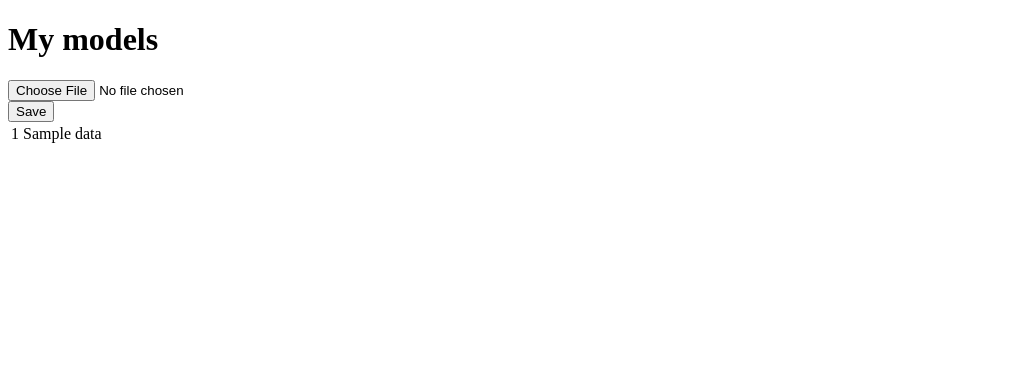
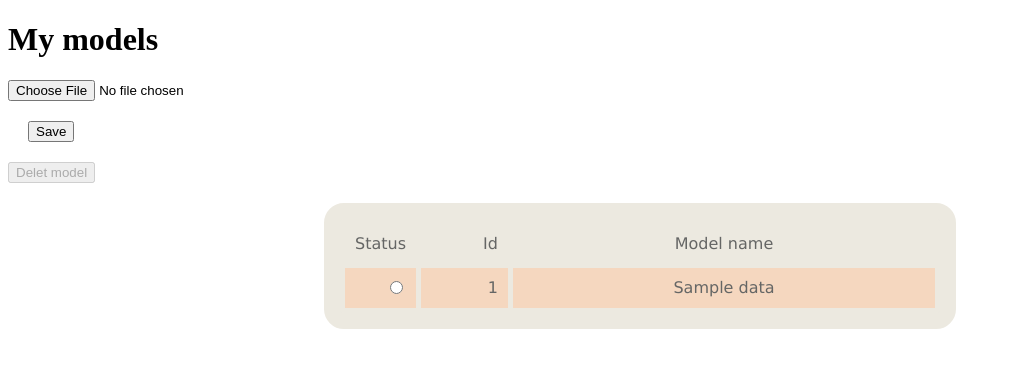
Before and after one commit to Siusarna/Site_for_render_obj_format, a Node server app: template views/modelsPage/modelsPage.ejs in a window 1280 px wide. Shown: the top 368 px of the page, without its empty margins (0-1011 px from the left). Run offline with Node 20, Linux system fonts and the light colour scheme; the template is opened without the code that fills it: most values are stand-ins (such as "Sample title", 1, 10 or a date in 2020); some libraries are stand-ins or nearby versions.

Commit message:
Add working delete model and fix bug with redirect

```diff
--- /dev/null
+++ b/public/css/modelPage.css
@@ -0,0 +1,45 @@
+.butSave {
+  margin: 20px;
+}
+
+.table {
+  font-family: 'Lucida Sans Unicode', 'Lucida Grande', Sans-Serif;
+  text-align: left;
+  border-collapse: separate;
+  border-spacing: 5px;
+  background: #ece9e0;
+  color: #656665;
+  border: 16px solid #ece9e0;
+  border-radius: 20px;
+  width: 50%;
+  margin: 20px auto;
+}
+
+.table tr {
+  display: table-row;
+  vertical-align: inherit;
+  border-color: inherit;
+}
+
+.table td {
+  background: #f5d7bf;
+  padding: 10px;
+}
+
+.table tr:first-child td {
+  background: #ece9e0;
+}
+
+.col1 {
+  width: 10%;
+  text-align: right;
+}
+
+.col2 {
+  width: 15%;
+  text-align: right;
+}
+
+.col3 {
+  text-align: center;
+}
--- a/public/js/modelPage.js
+++ b/public/js/modelPage.js
@@ -1,5 +1,7 @@
 /* eslint no-undef: 0 */
 const divForMessage = document.getElementById('status');
+const radios = document.getElementsByName('select');
+const btnDelet = document.getElementById('delete');
 
 document.getElementById('upload').addEventListener('click', () => {
   const formData = new FormData(document.forms.addNewModel);
@@ -8,13 +10,56 @@ document.getElementById('upload').addEventListener('click', () => {
     method: 'POST',
     body: formData
   };
-  fetch(url, options)
-    .then((response) => response.json())
-    .then((result) => {
+  fetch(url, options).then(async (response) => {
+    const result = await response.json();
+    if (result.msg === 'redirect') window.location = result.location;
+    else {
       divForMessage.innerText = result;
       divForMessage.style.display = 'block';
       setTimeout(() => {
         divForMessage.style.display = 'none';
       }, 3000);
-    });
+    }
+  });
 });
+
+const getNameForDeletModel = () => {
+  let row;
+  for (const radio of radios) {
+    if (radio.checked) {
+      row = radio.parentElement.parentElement; // get row
+      break;
+    }
+  }
+  return row.children[2].innerText;
+};
+
+btnDelet.addEventListener('click', () => {
+  const name = getNameForDeletModel();
+  const search = `?nameOfModel=${name}`;
+  const url = `/model-base/${search}`;
+  const options = {
+    method: 'DELETE'
+  };
+  fetch(url, options).then(async (response) => {
+    const result = await response.json();
+    if (result.msg === 'redirect') window.location = result.location;
+    else {
+      divForMessage.innerText = result;
+      divForMessage.style.display = 'block';
+      setTimeout(() => {
+        divForMessage.style.display = 'none';
+      }, 3000);
+    }
+  });
+});
+
+const addOnClickForRadio = () => {
+  for (let i = 0; i < radios.length; i++) {
+    radios[i].onchange = () => {
+      btnDelet.disabled = false;
+    };
+  }
+};
+
+addOnClickForRadio();
--- a/route/user_models.js
+++ b/route/user_models.js
@@ -24,4 +24,5 @@ module.exports = (app) => {
     upload.single('file-to-upload'),
     modelBase.addNewModelInDB
   );
+  app.delete('/model-base/', modelBase.deletModelByName);
 };
--- a/views/modelsPage/modelsPage.ejs
+++ b/views/modelsPage/modelsPage.ejs
@@ -4,7 +4,7 @@
 <head>
   <meta charset="UTF-8" />
   <link href="http://fonts.googleapis.com/css?family=Open+Sans" rel="stylesheet" />
-  <!-- <link rel="stylesheet" type="text/css" href="/css/home.css" /> -->
+  <link rel="stylesheet" type="text/css" href="/css/modelPage.css" />
   <title>Home</title>
 </head>
 
@@ -14,12 +14,20 @@
   <form enctype="multipart/form-data" name="addNewModel" >
     <input type="file" name="file-to-upload">
   </form>
-  <button type="submit" id="upload">Save</button>
-  <table>
+  <button class="butSave" type="submit" id="upload">Save</button>
+  <br>
+  <button class="butDelet" disabled='true' type="submit" id="delete">Delet model</button>
+  <table id="tableWithModels" class="table">
+    <tr>
+      <td class="col1">Status</td>
+      <td class="col2">Id</td>
+      <td class="col3">Model name</td>
+    </tr>
     <% for(var i=0; i < data.length; i++) { %>
        <tr>
-         <td><%= data[i].userId %></td>
-         <td><%= data[i].nameOfModel %></td>
+         <td class="col1"><input type="radio" name="select"></td>
+         <td class="col2"><%= i+1 %></td>
+         <td class="col3"><%= data[i].nameOfModel %></td>
        </tr>
     <% } %>
 </table>
```
Also changed, not shown: controllers/baseOfModels.js (+32 -5 lines), helpers/authHelper.js (+31 -16 lines), 1 other file.
